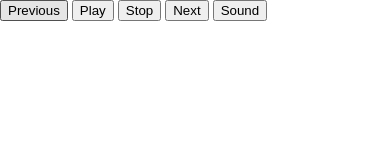
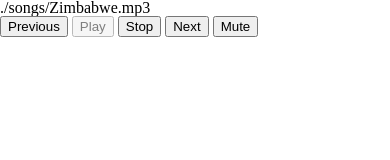
Before and after one commit to wbobeirne/nycda-jukebox, a plain HTML site: page index.html in a window 390 px wide. Drawn offline with Linux system fonts and the light colour scheme.

Commit message:
Fill out some of the JS, add a sample song.

```diff
--- /dev/null
+++ b/css/style.css
@@ -0,0 +1,4 @@
+.jukebox-controls .isDisabled {
+	opacity: 0.5;
+	pointer-events: none;
+}
--- a/index.html
+++ b/index.html
@@ -3,16 +3,19 @@
 	<head>
 		<title>Jukebox!</title>
 		<link rel="stylesheet" type="text/css" href="./css/reset.css"/>
+		<link rel="stylesheet" type="text/css" href="./css/style.css"/>
 		<script src="./js/jquery-3.2.0.min.js"></script>
+		<script src="./js/script.js"></script>
 	</head>
 	<body>
 		<div class="jukebox">
+			<div class="jukebox-songs"></div>
 			<div class="jukebox-controls">
-				<button id="previous" class="jukebox-controls-previous">Previous</button>
+				<button class="jukebox-controls-previous">Previous</button>
 				<button class="jukebox-controls-play">Play</button>
 				<button class="jukebox-controls-stop">Stop</button>
 				<button class="jukebox-controls-next">Next</button>
-				<button class="jukebox-controls-sound">Sound</button>
+				<button class="jukebox-controls-mute">Mute</button>
 			</div>
 		</div>
 	</body>
--- /dev/null
+++ b/js/script.js
@@ -0,0 +1,143 @@
+/* globals $ */
+
+/**
+ * JUKEBOX SINGLETON
+ */
+var Jukebox = {
+	songs: [],
+	activeSong: null,
+	volume: 100,
+	isPlaying: false,
+	dom: {},
+
+	// Run this function to kick the whole thing off
+	start: function() {
+		this.dom = {
+			play: $(".jukebox-controls-play"),
+			stop: $(".jukebox-controls-stop"),
+			next: $(".jukebox-controls-next"),
+			mute: $(".jukebox-controls-mute"),
+			songs: $(".jukebox-songs"),
+		};
+
+		var initialSong = this.addSong("./songs/Zimbabwe.mp3");
+		this.change(initialSong);
+
+		this.render();
+		this.listen();
+	},
+
+	listen: function() {
+		this.dom.play.on("click", this.play.bind(this));
+		this.dom.stop.on("click", this.stop.bind(this));
+		this.dom.next.on("click", this.skip.bind(this));
+
+		this.dom.mute.on("click", function() {
+			this.setVolume(0);
+		}.bind(this));
+	},
+
+	render: function() {
+		// Render song elements
+		this.dom.songs.html("");
+		for (var i = 0; i < this.songs.length; i++) {
+			var $song = this.songs[i].render();
+			this.dom.songs.append($song);
+		}
+
+		// Indicate paused vs played
+		this.dom.play.toggleClass("isDisabled", this.isPlaying);
+		this.dom.stop.toggleClass("isDisabled", !this.isPlaying);
+	},
+
+	play: function(song) {
+		if (song) {
+			this.change(song);
+		}
+
+		if (!this.activeSong) {
+			return false;
+		}
+
+		this.isPlaying = true;
+		this.activeSong.play();
+		this.render();
+		return this.activeSong;
+	},
+
+	pause: function() {
+		console.log("Jukebox is pauseing");
+	},
+
+	stop: function() {
+		console.log("Jukebox is stoping");
+	},
+
+	change: function(song) {
+		if (this.activeSong) {
+			this.activeSong.stop();
+		}
+
+		this.activeSong = song;
+	},
+
+	skip: function() {
+		console.log("Jukebox is skipping");
+	},
+
+	shuffle: function() {
+		console.log("Jukebox is shuffleing");
+	},
+
+	addSong: function(path) {
+		var song = new Song(path);
+		this.songs.push(song);
+		return song;
+	},
+
+	// volumeLevel should be a number between 0-100
+	setVolume: function(volumeLevel) {
+		this.volume = volumeLevel;
+	},
+};
+
+
+
+/**
+ * SONG CLASS
+ */
+class Song {
+	constructor(file) {
+		this.file = file;
+		this.audio = new Audio(file);
+	}
+
+	render() {
+		return $('<div class="jukebox-songs-song">' + this.file + '</div>');
+	}
+
+	play() {
+		this.audio.play();
+	}
+
+	pause() {
+
+	}
+
+	stop() {
+
+	}
+}
+
+
+
+$(document).ready(function() {
+	Jukebox.start();
+
+	if (Jukebox.play()) {
+		alert("Rock on dude!");
+	}
+	else {
+		alert("Bummer, no song!");
+	}
+});
```
Also changed, not shown: 2 other files.
